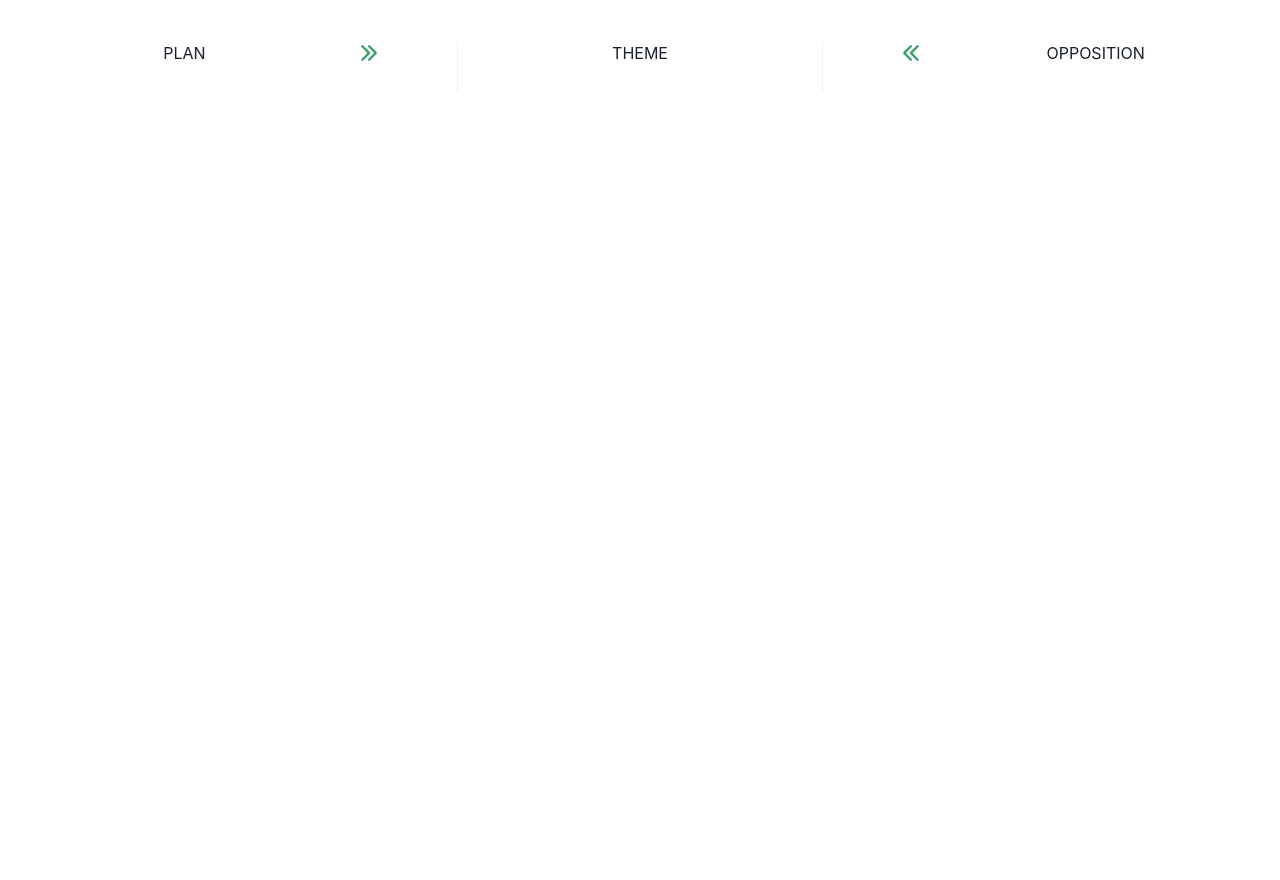
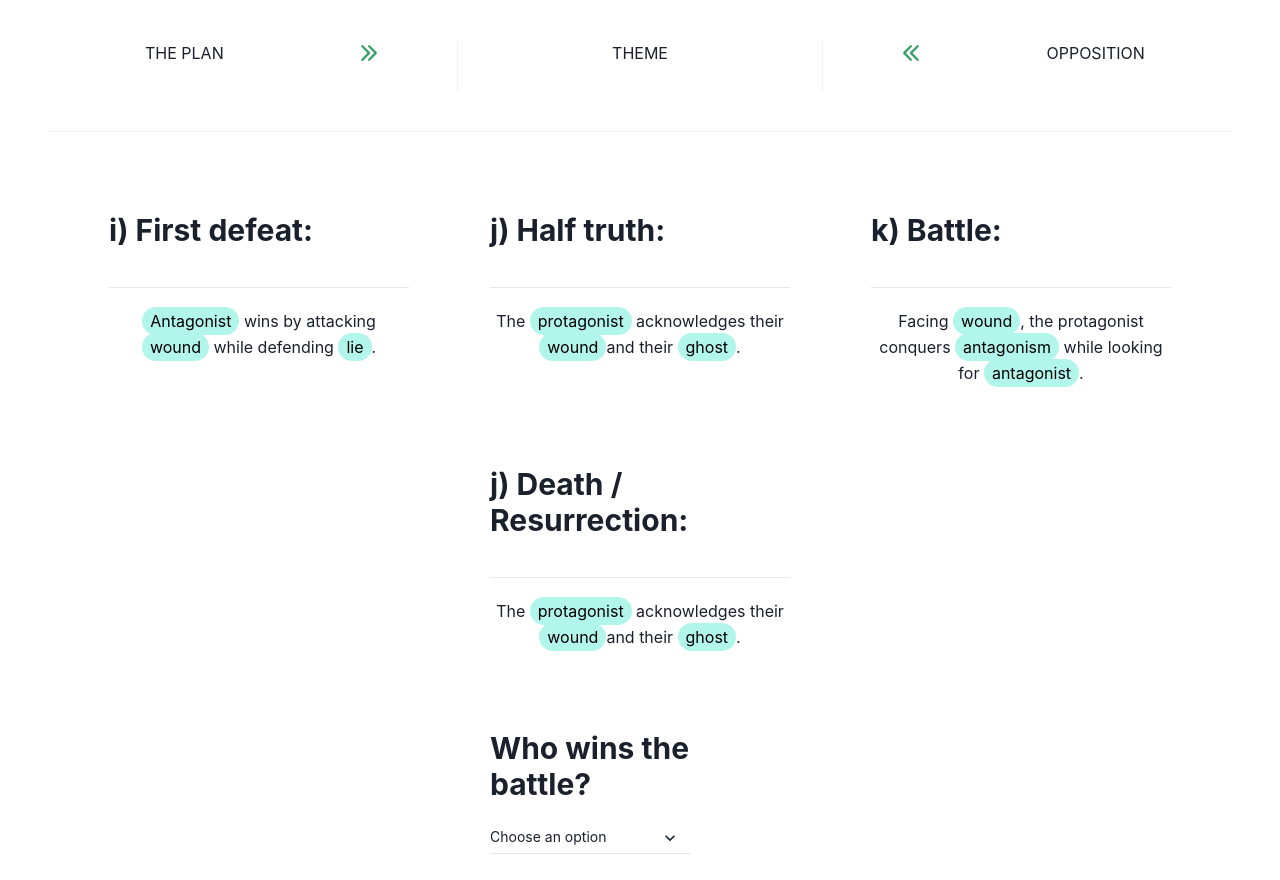
Before and after one commit to MauLight/vite-react-dramatic-basis, a React (Vite) app: page / in a window 1280 px wide. Shown: the part 1900-2780 px from the top of the page. Before the commit the page ends 2063 px from the top, so only its background shows below. Built offline with nearby package versions, Linux system fonts and the light colour scheme.

Commit message:
first version of app finished

```diff
--- /dev/null
+++ b/src/components/Climax.jsx
@@ -0,0 +1,128 @@
+import { useContext, useEffect, useState } from "react"
+import { Box, Flex, Heading, Highlight, Input, Select, Stack, Text, Divider } from "@chakra-ui/react"
+import { AppContext } from "../views/dramatic"
+
+
+
+
+export default function Climax() {
+
+    const { state, dispatch } = useContext(AppContext)
+    const [climax, setClimax] = useState(null)
+    const [isHidden, setIsHidden] = useState("none")
+
+    const changeInputValue = (type, value) => {
+        dispatch({ type: type, payload: value })
+    }
+
+    const handleChange = (e) => {
+        console.log(e.target.value)
+        setClimax(e.target.value)
+        setIsHidden("")
+    }
+
+
+
+    return (
+        <>
+            <Flex wrap="wrap" justifyContent="space-evenly">
+                <Box my={10} mx={5} maxW={300}>
+                    <Heading as="h4" textAlign="left" fontSize={30}>{"i) First defeat: "}</Heading>
+                    <Input variant="flushed" type="text" onChange={e => changeInputValue("defeat", e.target.value)} />
+                    <Text mt={5} lineHeight='tall'>
+                        <Highlight
+                            className="description"
+                            query={['antagonist', 'wound', 'lie']}
+                            styles={{ px: '2', py: '1', rounded: 'full', bg: 'teal.100' }}
+                        >
+                            {!state.defeat ? `${state.antagonist === "" ? "Antagonist" : state.antagonist} wins by attacking ${state.wound.toLowerCase()} while defending ${state.lie}.` : state.defeat}
+                        </Highlight>
+                    </Text>
+                </Box>
+                <Box my={10} mx={5} maxW={300}>
+                    <Heading as="h4" textAlign="left" fontSize={30}>{"j) Half truth: "}</Heading>
+                    <Input variant="flushed" type="text" onChange={e => changeInputValue("half_truth", e.target.value)} />
+                    <Text mt={5} lineHeight='tall'>
+                        <Highlight
+                            className="description"
+                            query={['protagonist', 'wound', 'ghost']}
+                            styles={{ px: '2', py: '1', rounded: 'full', bg: 'teal.100' }}
+                        >
+                            {!state.half_truth ? `The protagonist acknowledges their ${state.wound.toLowerCase()}and their ${state.ghost}.` : state.half_truth}
+                        </Highlight>
+                    </Text>
+                </Box>
+                <Box my={10} mx={5} maxW={300}>
+                    <Heading as="h4" textAlign="left" fontSize={30}>{"k) Battle: "}</Heading>
+                    <Input variant="flushed" type="text" onChange={e => changeInputValue("battle", e.target.value)} />
+                    <Text mt={5} lineHeight='tall'>
+                        <Highlight
+                            className="description"
+                            query={['wound', 'antagonism', 'antagonist']}
+                            styles={{ px: '2', py: '1', rounded: 'full', bg: 'teal.100' }}
+                        >
+                            {!state.battle ? `Facing ${state.wound.toLowerCase()}, the protagonist conquers ${!state.antagonism ? "antagonism" : state.antagonism} while looking for ${!state.antagonist ? "antagonist" : state.antagonist}.` : state.battle}
+                        </Highlight>
+                    </Text>
+                </Box>
+            </Flex>
+            <Flex wrap="wrap" justifyContent="space-evenly">
+                <Box my={10} mx={5} maxW={300}>
+                    <Heading as="h4" textAlign="left" fontSize={30}>{"j) Death / Resurrection: "}</Heading>
+                    <Input variant="flushed" type="text" onChange={e => changeInputValue("resurrection", e.target.value)} />
+                    <Text mt={5} lineHeight='tall'>
+                        <Highlight
+                            className="description"
+                            query={['protagonist', 'wound', 'ghost']}
+                            styles={{ px: '2', py: '1', rounded: 'full', bg: 'teal.100' }}
+                        >
+                            {!state.resurrection ? `The protagonist acknowledges their ${state.wound.toLowerCase()}and their ${state.ghost}.` : state.resurrection}
+                        </Highlight>
+                    </Text>
+                </Box>
+            </Flex>
+            <Flex wrap="wrap" justifyContent="center" >
+                <Box my={10} mx="auto" maxW={300}>
+                    <Heading as="h4" textAlign="left" fontSize={30} >Who wins the battle?</Heading>
+                    <Select w={200} mt={5} variant="flushed" size="sm" placeholder='Choose an option' onChange={handleChange}>
+                        <option value={0}>Truth</option>
+                        <option value={1}>Lie</option>
+                    </Select>
+                </Box>
+            </Flex>
+            <Flex wrap="wrap" justifyContent="space-evenly">
+                {
+                    parseInt(climax) === 0 ?
+                        <Box my={5} mx={5} maxW={300}>
+                            <Heading as="h4" textAlign="left" fontSize={30}>{"k) Self-Revelation: "}</Heading>
+                            <Input placeholder="psychological" variant="flushed" type="text" onChange={e => changeInputValue("psychological", e.target.value)} />
+                            <Input placeholder="moral" variant="flushed" type="text" onChange={e => changeInputValue("moral", e.target.value)} />
+                            <Text mt={5} lineHeight='tall'>
+                                <Highlight
+                                    className="description"
+                                    query={['protagonist', 'truth', 'final action', 'moral']}
+                                    styles={{ px: '2', py: '1', rounded: 'full', bg: 'teal.100' }}
+                                >
+                                    {!state.psychological && !state.moral ? `The protagonist understands ${state.truth === "truth" ? "the truth" : state.truth} and that triggers their final action.` : `The protagonist understands that ${state.psychological} and that triggers them to ${state.moral}.`}
+                                </Highlight>
+                            </Text>
+                        </Box>
+                        :
+                        <Box my={5} mx={5} maxW={300} display={isHidden}>
+                            <Heading as="h4" textAlign="left" fontSize={30}>{"l) Fall into Lie: "}</Heading>
+                            <Input variant="flushed" type="text" onChange={e => changeInputValue("fall_into_lie", e.target.value)} />
+                            <Text mt={5} lineHeight='tall'>
+                                <Highlight
+                                    className="description"
+                                    query={['protagonist', 'wound', 'ghost']}
+                                    styles={{ px: '2', py: '1', rounded: 'full', bg: 'teal.100' }}
+                                >
+                                    {!state.resurrection ? `The protagonist acknowledges their ${state.wound.toLowerCase()}and their ${state.ghost}.` : state.resurrection}
+                                </Highlight>
+                            </Text>
+                        </Box>
+                }
+            </Flex>
+        </>
+    )
+}
--- a/src/components/Conflict.jsx
+++ b/src/components/Conflict.jsx
@@ -37,7 +37,7 @@ export default function Conflict() {
             <>
                 <Heading as="h4" textAlign="left" fontSize={30} my={10} >Conflict: </Heading>
                 <Flex justifyContent="center">
-                    <Box w={400}>{state.plan.length === 0 ? "PLAN" :
+                    <Box w={400}>{state.plan.length === 0 ? "THE PLAN" :
                         <List textAlign="left">
                             {state.plan.length === 0 ? null : state.plan.map((elem, index) => {
                                 return (
@@ -59,7 +59,7 @@ export default function Conflict() {
                         <Divider mx={20} orientation='vertical' />
                     </Center>
                     <Icon mr={10} h="1.5em" as={ArrowLeftIcon} color='green.500' />
-                    <Box w={400}>{state.antagonist === "" ? "OPPOSITION" : <OppositionList />}</Box>
+                    <Box w={400}>{state.antagonist === "" && state.allies === "" && state.gatekeepers === "" ? "OPPOSITION" : <OppositionList />}</Box>
                 </Flex>
             </>
         )
@@ -83,7 +83,7 @@ export default function Conflict() {
 
     return (
         <>
-            <Flex wrap="wrap" justifyContent="space-between">
+            <Flex wrap="wrap" justifyContent="space-evenly">
                 <Box my={10} mx={5} maxW={400}>
                     <Heading as="h4" textAlign="left" fontSize={30}>{"g) Want: "}{state.want}</Heading>
                     <Input placeholder="desire" variant="flushed" type="text" onChange={e => changeInputValue("desire", e.target.value)} />
@@ -100,7 +100,7 @@ export default function Conflict() {
                     </Text>
                 </Box>
                 <Box my={10} mx={5} maxW={400}>
-                    <Heading as="h4" textAlign="left" fontSize={30}>{"h) Antagonism: "}{state.want}</Heading>
+                    <Heading as="h4" textAlign="left" fontSize={30}>{"h) Antagonism: "}</Heading>
                     <Input variant="flushed" type="text" onChange={e => changeInputValue("antagonism", e.target.value)} />
                     <Text mt={5} lineHeight='tall'>
                         <Highlight
@@ -132,6 +132,7 @@ export default function Conflict() {
                         >
                             {`Plan to achieve ${state.goal}`}
                         </Highlight>
+                    </Text>
                     <List textAlign="left" mt={10}>
                         {state.plan.length === 0 ? null : state.plan.map((elem, index) => {
                             return (
@@ -143,7 +144,6 @@ export default function Conflict() {
                             )
                         })}
                     </List>
-                    </Text>
                 </Box>
                 <Box my={10} mx={5} maxW={400}>
                     <Heading as="h4" textAlign="left" fontSize={30}>{"h) Opposition: "}{state.opposition}</Heading>
--- a/src/components/theme.jsx
+++ b/src/components/theme.jsx
@@ -28,7 +28,7 @@ export const Theme = () => {
                     </Text>
                 </Box>
             </Flex>
-            <Flex wrap="wrap">
+            <Flex wrap="wrap" justifyContent="space-evenly">
                 <Box my={10} mx={5}>
                     <Heading as="h4" textAlign="left" fontSize={30}>{'a) Truth: '}<Text textAlign="center" fontSize='lg'>{state.truth}</Text></Heading>
                     <Input variant="flushed" type="text" onChange={e => changeInputValue("truth", e.target.value)} />
--- a/src/views/dramatic.jsx
+++ b/src/views/dramatic.jsx
@@ -4,6 +4,7 @@ import { Theme } from "../components/theme"
 import { Character } from "../components/character"
 import { CH_Logline } from "../components/ch_logline";
 import Conflict from "../components/Conflict";
+import Climax from "../components/Climax";
 
 export const AppContext = createContext();
 
@@ -19,6 +20,8 @@ const initialState = {
     goal: "goal",
     plan: [],
     antagonist: "",
+    allies: "",
+    gatekeepers: "",
 }
 
 const reducer = (state, action) => {
@@ -37,6 +40,12 @@ const reducer = (state, action) => {
     if (action.type === 'antagonist') return { ...state, antagonist: action.payload }
     if (action.type === 'allies') return { ...state, allies: action.payload }
     if (action.type === 'gatekeepers') return { ...state, gatekeepers: action.payload }
+    if (action.type === 'defeat') return { ...state, defeat: action.payload }
+    if (action.type === 'half_truth') return { ...state, half_truth: action.payload }
+    if (action.type === 'battle') return { ...state, battle: action.payload }
+    if (action.type === 'resurrection') return { ...state, resurrection: action.payload }
+    if (action.type === 'psychological') return { ...state, psychological: action.payload }
+    if (action.type === 'moral') return { ...state, moral: action.payload }
 }
 
 export const Dramatic = () => {
@@ -60,6 +69,8 @@ export const Dramatic = () => {
                 <CH_Logline />
                 <Divider my={10} />
                 <Conflict />
+                <Divider my={10} />
+                <Climax />
             </AppContext.Provider>
         </Container>
     )
```
Lines whose indentation alone changed are shown as unchanged.
